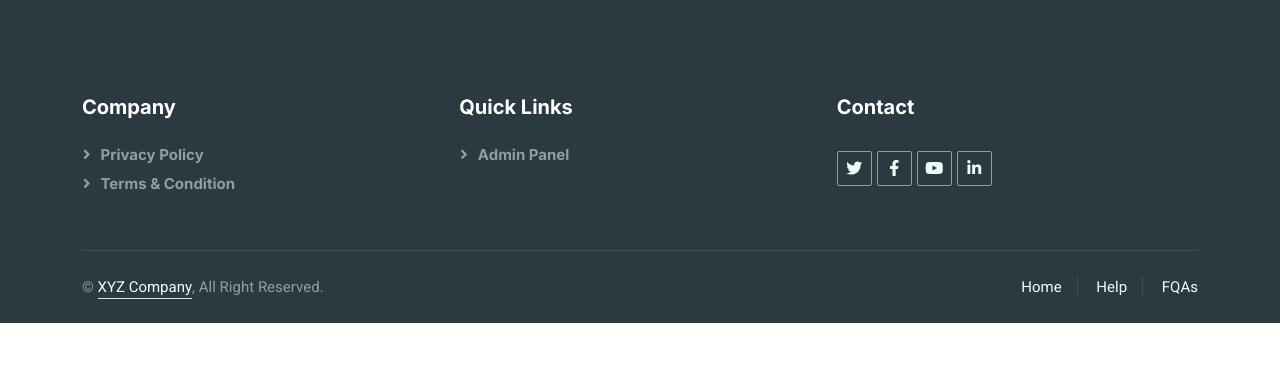
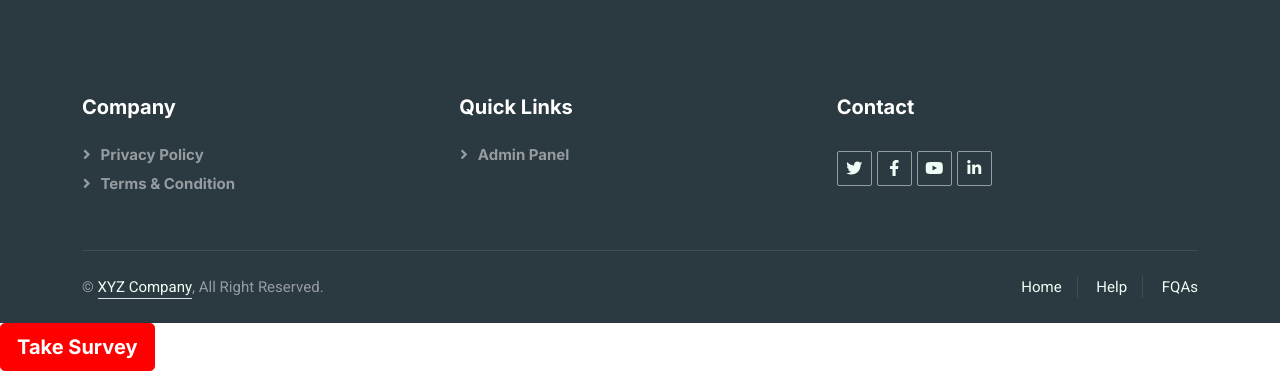
Before and after one commit to YounoussaBen/xyzCompany, a Django app: page /about/ in a window 1280 px wide. Shown: the part 985-1356 px from the top of the page. Before the commit the page ends 1308 px from the top, so only its background shows below. Run offline with Django 4.2, Linux system fonts and the light colour scheme; some libraries are stand-ins or nearby versions.

Commit message:
remove back to top

```diff
--- a/core/templates/base.html
+++ b/core/templates/base.html
@@ -175,7 +175,7 @@
             </div>
         </div>
         <!-- Footer End -->
-        <a href='{% url "questionnaire" %}' class="btn btn-lg btn-primary back-to-top">Take Survey</a>
+        <a href='{% url "questionnaire" %}' class="btn btn-lg btn-primary">Take Survey</a>
     </div>
 
     <!-- JavaScript Libraries -->
```
